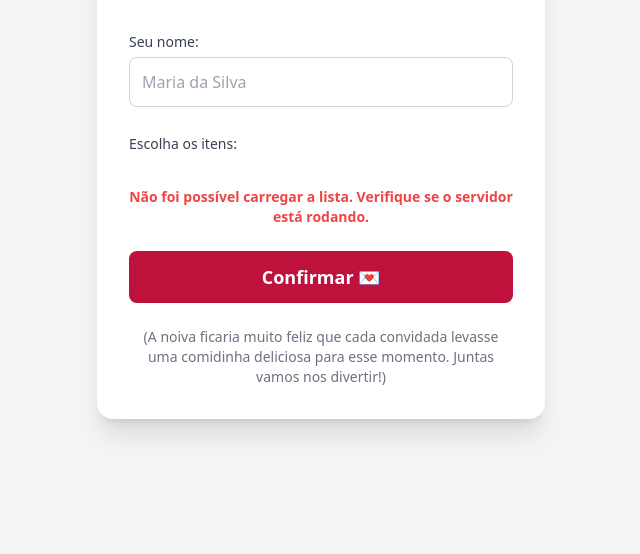
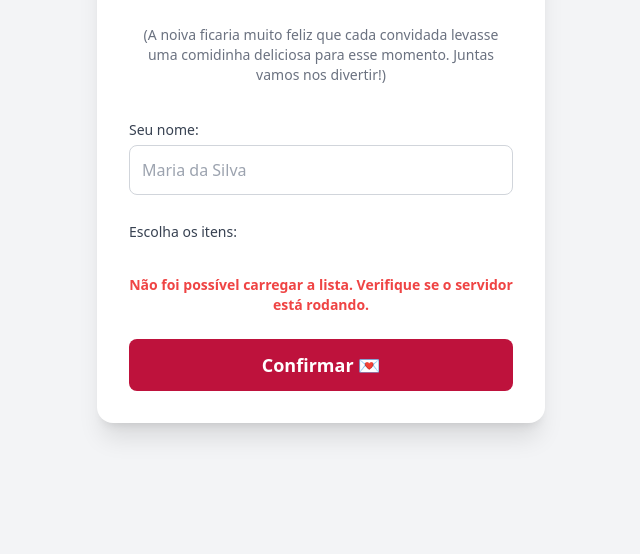
Before and after one commit to YuriDeiverson/despedida, a website: page index.html in a window 1280 px wide. Shown: the part 246-800 px from the top of the page, without its empty margins (319-959 px from the left). Drawn offline with nearby package versions, Linux system fonts and the light colour scheme; some packages are replaced by stand-ins of ours; no server answers; a script that the page names is missing.

Commit message:
adicao comentario2

```diff
--- a/index.html
+++ b/index.html
@@ -10,6 +10,11 @@
 <div class="bg-white shadow-xl rounded-2xl p-6 sm:p-8 w-full max-w-md">
   <h1 class="text-3xl font-bold text-rose-800 text-center mb-4">Despedida da Noiva</h1>
   <p class="text-gray-600 text-center mb-8">Digite seu nome e escolha um item💕</p>
+
+   <p class="text-gray-500 text-sm text-center mb-8">
+    (A noiva ficaria muito feliz que cada convidada levasse uma comidinha deliciosa para esse momento.
+    Juntas vamos nos divertir!)
+  </p>
 
   <form id="form" class="space-y-6">
     <div>
@@ -27,10 +32,7 @@
     <button type="submit" id="confirm" class="w-full bg-rose-700 text-white py-3 rounded-lg hover:bg-rose-800 transition-all duration-300 font-bold text-lg focus:outline-none focus:ring-4 focus:ring-rose-300">
       Confirmar 💌
     </button>
-    <p class="text-gray-500 text-sm text-center mt-2">
-  (A noiva ficaria muito feliz que cada convidada levasse uma comidinha deliciosa para esse momento.
-  Juntas vamos nos divertir!)
-</p>
+
   </form>
 </div>
 
```
